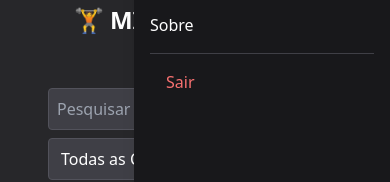
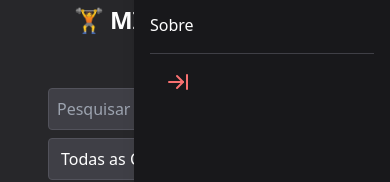
Before and after one commit to brunohro/TaskHub, a React (Vite) app: page / in a window 390 px wide. Both pictures are taken after a click on the button 346 px from the left and 48 px from the top of the page. Shown: the part 172-354 px from the top of the page. Built offline with nearby package versions, Linux system fonts and the light colour scheme.

Commit message:
changing the close menu button

```diff
--- a/src/components/MenuNav.tsx
+++ b/src/components/MenuNav.tsx
@@ -1,4 +1,4 @@
-import { LogIn, Menu, X } from "lucide-react";
+import { LogIn, Menu, X, ArrowRightToLine } from "lucide-react";
 import { useState } from "react";
 
 function MenuNav() {
@@ -69,9 +69,9 @@ function MenuNav() {
             <div className="p-4 border-t border-zinc-700">
               <button
                 onClick={() => setIsOpen(false)}
-                className="w-full text-left text-red-400 hover:text-red-600 transition"
+                className="w-full flex text-left text-red-400 hover:text-red-600 transition"
               >
-                Sair
+                <ArrowRightToLine size={24} />
               </button>
             </div>
           </nav>
```
